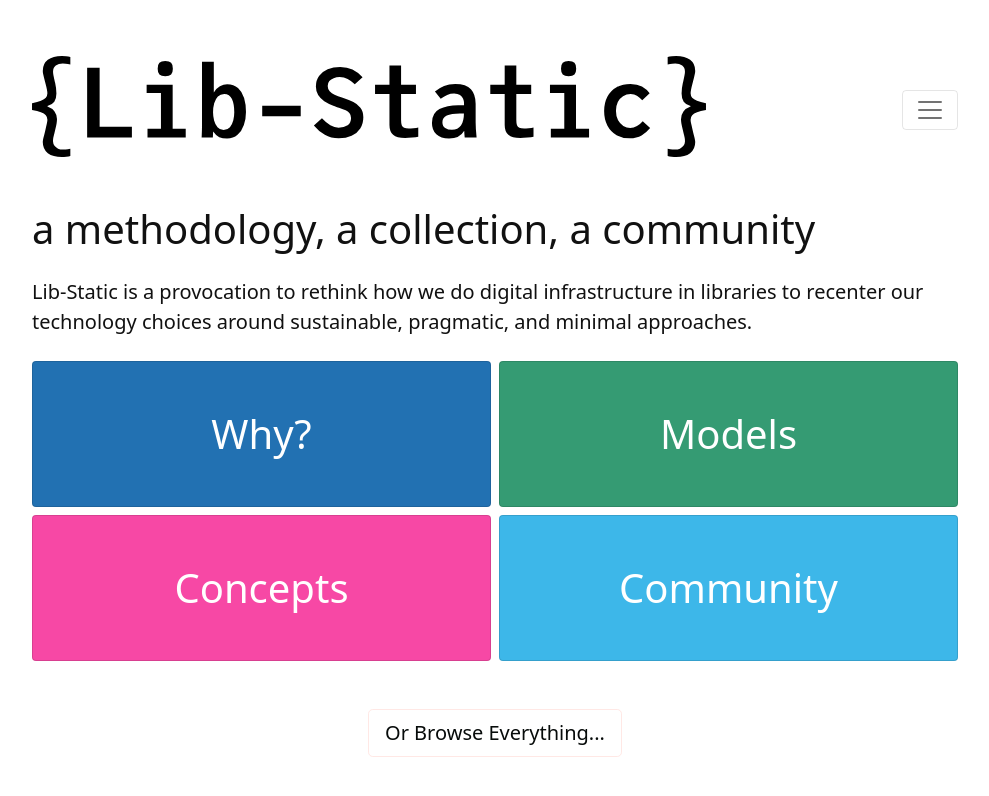
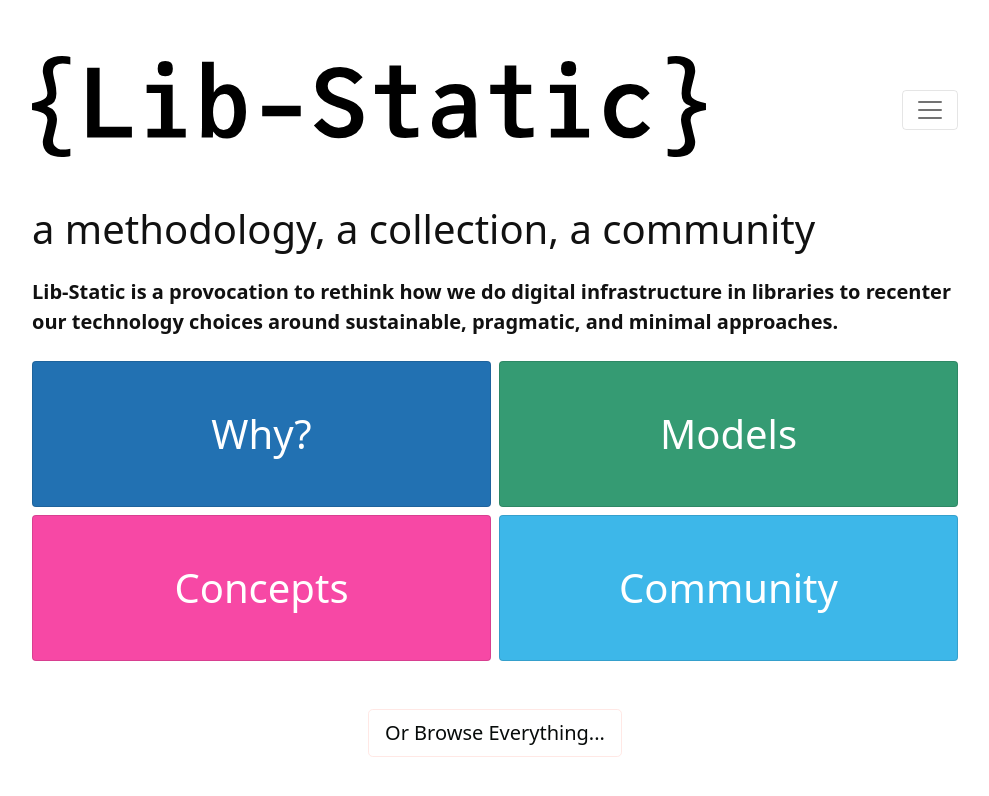
Before and after one commit to lib-static/lib-static.github.io, a Jekyll site: the page built from pages/index.md, in a window 1280 px wide. Shown: the top 796 px of the page, without its empty margins (145-1134 px from the left). Built offline with Jekyll 4.4.1, drawn with Linux system fonts in a browser that asks for light colours.

Commit message:
adjusted .lead so text not so narrow

```diff
--- a/_sass/_custom.scss
+++ b/_sass/_custom.scss
@@ -48,3 +48,7 @@ blockquote{
     text-align: right;
     margin-top:1em;
   }
+
+  .lead{
+      font-weight: 600;
+  }
```
